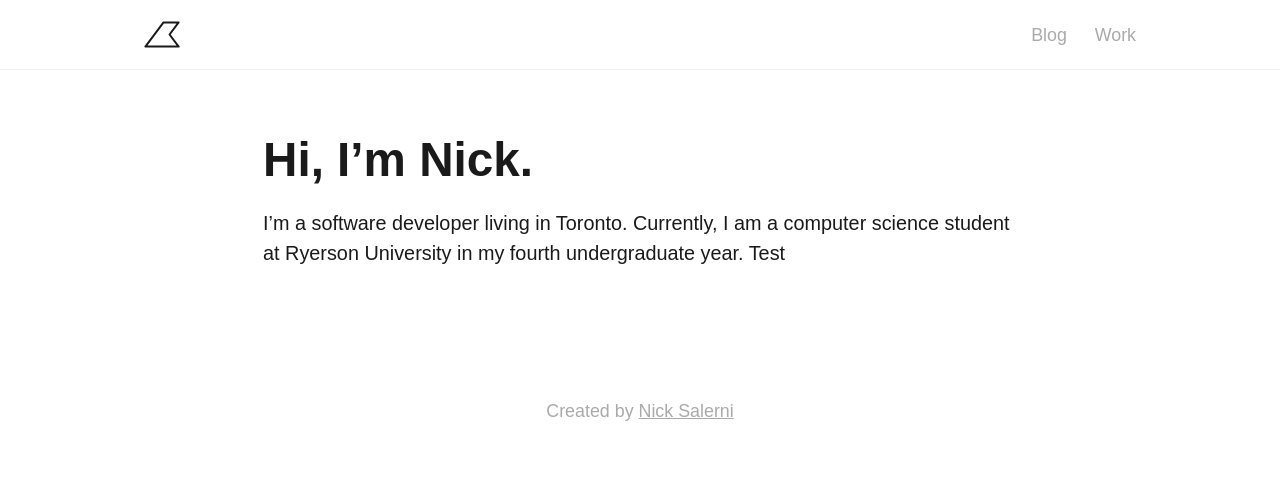
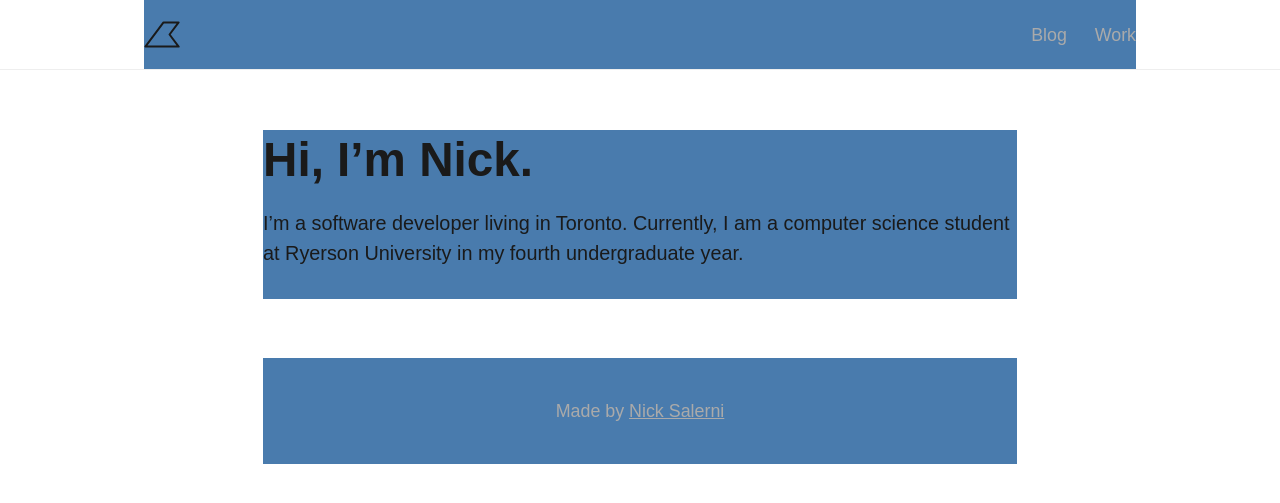
Before and after one commit to nsalerni/nsalerni.github.io, a Jekyll site: the page index.html, which Jekyll copies as it is, in a window 1280 px wide. Shown: the top 503 px of the page. Built offline with Jekyll 4.4.1, drawn with Linux system fonts in a browser that asks for light colours; Markdown is read by kramdown in place of the engine named in the settings.

Commit message:
Changed background color.

```diff
--- a/index.html
+++ b/index.html
@@ -12,6 +12,11 @@
 
   <script src="//use.typekit.net/lzj2rew.js"></script>
   <script>try{Typekit.load();}catch(e){}</script>
+  <style>
+      .container {
+          background-color: #497bad;
+      }
+  </style>
 </head>
 
   <body>
@@ -34,12 +39,12 @@
     <div class="container">
       <h1>Hi, I’m Nick.</h1>
 
-<p>I&rsquo;m a software developer living in Toronto. Currently, I am a computer science student at Ryerson University in my fourth undergraduate year. Test</p>
+<p>I&rsquo;m a software developer living in Toronto. Currently, I am a computer science student at Ryerson University in my fourth undergraduate year.</p>
 
     </div>
     <footer>
   <div class='container'>
-    <p class="made-with-love">Created by <a href="/">Nick Salerni</a></p>
+    <p class="made-with-love">Made by <a href="/">Nick Salerni</a></p>
   </div>
 </footer>
 
```
